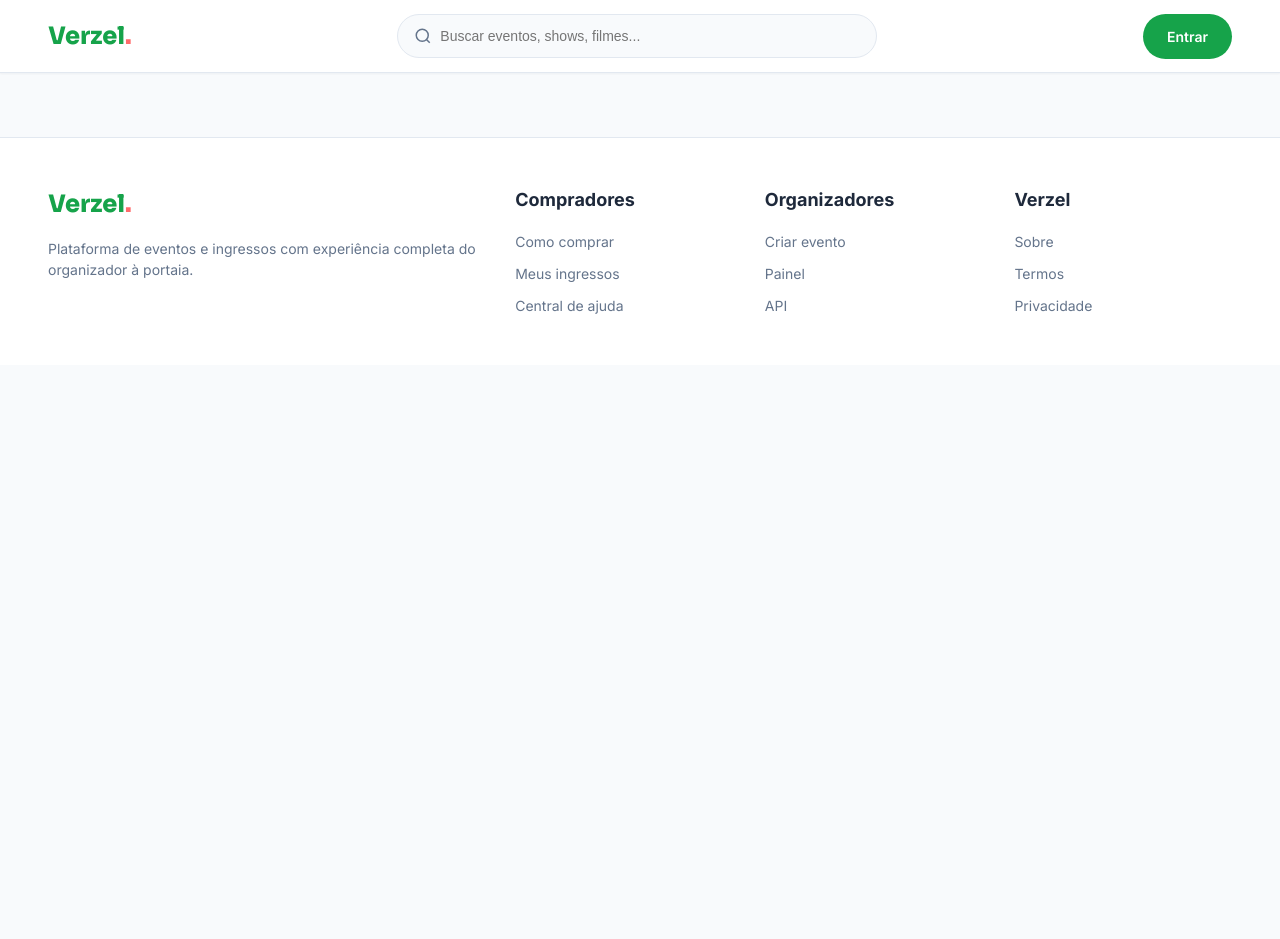
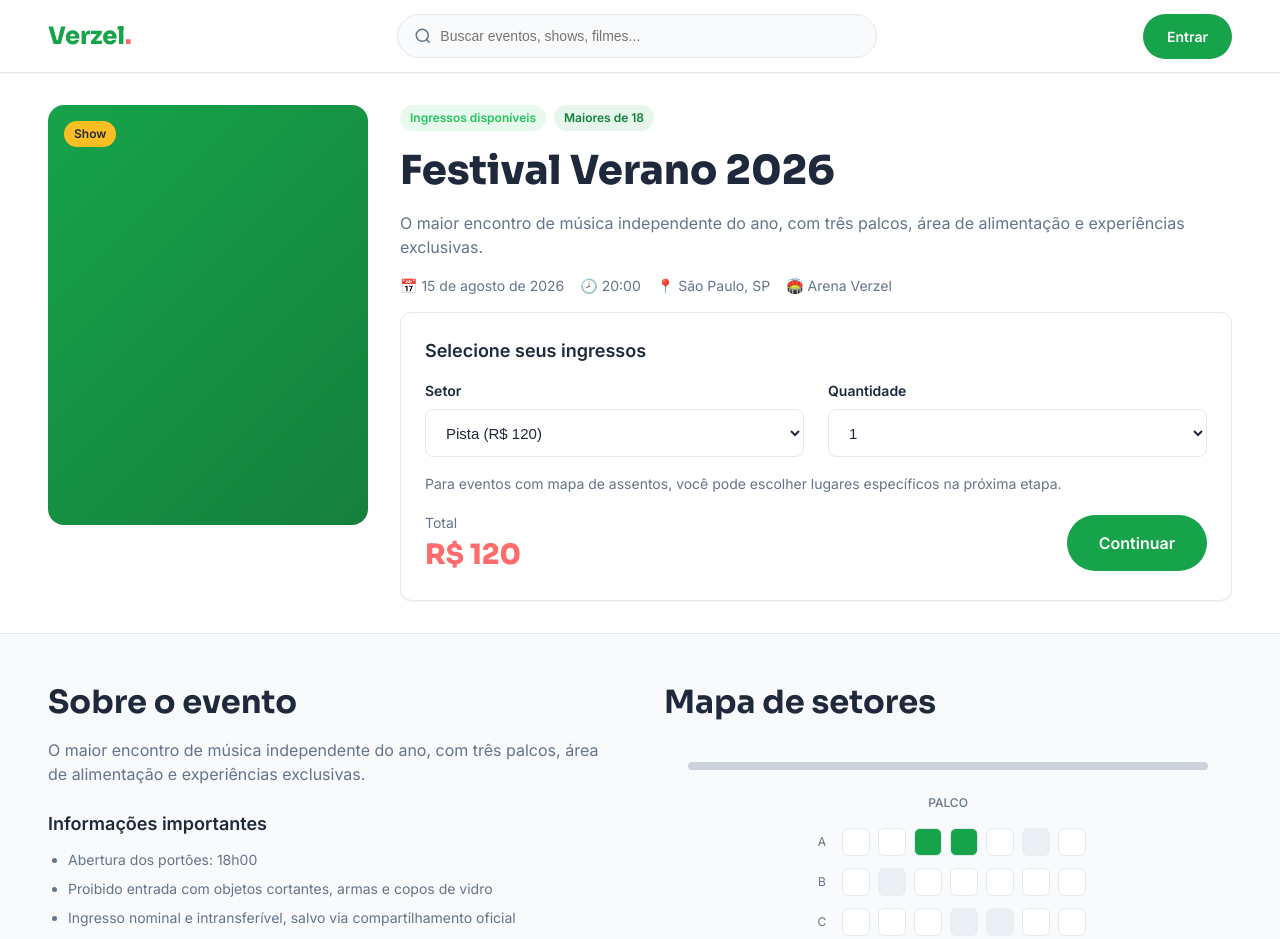
Before and after one commit to luizmatheusgaal/teste-raizen-frontend, a React app in the folder frontend/: page /eventos/1 in a window 1280 px wide. Shown: the top 939 px of the page. Before the commit the page ends 800 px from the top, so only its background shows below. Built offline with nearby package versions, Linux system fonts and the light colour scheme; the HTML template or start-up script is replaced by a standard one.

Commit message:
feat(event-detail): add event detail page with seat selection
Create the event detail view with poster, metadata, sector and
quantity selector, price calculation and an interactive seat map.

```diff
--- a/frontend/src/App.jsx
+++ b/frontend/src/App.jsx
@@ -2,6 +2,7 @@ import { BrowserRouter, Routes, Route } from 'react-router-dom';
 import Layout from './components/Layout';
 import Home from './pages/Home';
 import Login from './pages/Login';
+import EventDetail from './pages/EventDetail';
 
 export default function App() {
   return (
@@ -10,6 +11,7 @@ export default function App() {
         <Routes>
           <Route path="/" element={<Home />} />
           <Route path="/login" element={<Login />} />
+          <Route path="/eventos/:id" element={<EventDetail />} />
         </Routes>
       </Layout>
     </BrowserRouter>
--- /dev/null
+++ b/frontend/src/pages/EventDetail.jsx
@@ -0,0 +1,147 @@
+import { useState } from 'react';
+import { useParams, Link } from 'react-router-dom';
+import { events } from '../data/events';
+
+const SEAT_ROWS = ['A', 'B', 'C'];
+const SEATS_PER_ROW = 7;
+
+export default function EventDetail() {
+  const { id } = useParams();
+  const event = events.find(e => e.id === Number(id)) || events[0];
+  const [sector, setSector] = useState('Pista');
+  const [quantity, setQuantity] = useState(1);
+  const [selectedSeats, setSelectedSeats] = useState(['A3', 'A4']);
+
+  const toggleSeat = (row, col) => {
+    const seatId = `${row}${col}`;
+    if (seatId === 'B2' || seatId === 'A6' || seatId === 'C4' || seatId === 'C5') return;
+    setSelectedSeats(prev =>
+      prev.includes(seatId) ? prev.filter(s => s !== seatId) : [...prev, seatId]
+    );
+  };
+
+  const isOccupied = (row, col) => {
+    const seatId = `${row}${col}`;
+    return ['B2', 'A6', 'C4', 'C5'].includes(seatId);
+  };
+
+  const isSelected = (row, col) => selectedSeats.includes(`${row}${col}`);
+
+  const price = sector === 'Pista' ? event.price : sector === 'Camarote' ? event.price * 2.33 : event.price * 3.75;
+  const total = price * quantity;
+
+  return (
+    <>
+      <section className="event-hero" style={{ padding: '32px 0', background: 'var(--color-surface)', borderBottom: '1px solid var(--color-border)' }}>
+        <div className="container" style={{ display: 'grid', gridTemplateColumns: '320px 1fr', gap: '32px', alignItems: 'start' }}>
+          <div className="card-image" style={{ background: event.gradient, borderRadius: '16px', minHeight: '420px' }}>
+            <span className="badge badge-accent" style={{ top: '16px', left: '16px' }}>{event.category}</span>
+          </div>
+          <div style={{ display: 'flex', flexDirection: 'column', gap: '16px' }}>
+            <div className="flex gap-2" style={{ flexWrap: 'wrap' }}>
+              <span className="badge badge-success">Ingressos disponíveis</span>
+              <span className="badge badge-primary">Maiores de 18</span>
+            </div>
+            <h1>{event.title}</h1>
+            <p className="text-muted">{event.description}</p>
+            <div className="flex gap-4" style={{ flexWrap: 'wrap', color: 'var(--color-text-muted)', fontSize: '14px' }}>
+              <span>📅 {event.fullDate}</span>
+              <span>🕗 {event.time}</span>
+              <span>📍 {event.location}</span>
+              <span>🏟️ {event.venue}</span>
+            </div>
+
+            <div className="card" style={{ padding: '24px' }}>
+              <h4 style={{ marginBottom: '16px' }}>Selecione seus ingressos</h4>
+              <div className="grid grid-2" style={{ marginBottom: '16px' }}>
+                <div className="form-group" style={{ margin: 0 }}>
+                  <label className="form-label">Setor</label>
+                  <select className="form-select" value={sector} onChange={(e) => setSector(e.target.value)}>
+                    <option value="Pista">Pista (R$ {event.price})</option>
+                    <option value="Camarote">Camarote (R$ {Math.round(event.price * 2.33)})</option>
+                    <option value="VIP">VIP (R$ {Math.round(event.price * 3.75)})</option>
+                  </select>
+                </div>
+                <div className="form-group" style={{ margin: 0 }}>
+                  <label className="form-label">Quantidade</label>
+                  <select className="form-select" value={quantity} onChange={(e) => setQuantity(Number(e.target.value))}>
+                    {[1, 2, 3, 4].map(n => <option key={n} value={n}>{n}</option>)}
+                  </select>
+                </div>
+              </div>
+              <p className="text-sm text-muted" style={{ marginBottom: '16px' }}>
+                Para eventos com mapa de assentos, você pode escolher lugares específicos na próxima etapa.
+              </p>
+              <div className="flex justify-between items-center">
+                <div>
+                  <span className="text-muted text-sm">Total</span>
+                  <div className="price">R$ {total}</div>
+                </div>
+                <Link to="/checkout" className="btn btn-primary btn-lg">Continuar</Link>
+              </div>
+            </div>
+          </div>
+        </div>
+      </section>
+
+      <section className="section">
+        <div className="container">
+          <div className="grid grid-2" style={{ gap: '48px' }}>
+            <div>
+              <h2 style={{ marginBottom: '16px' }}>Sobre o evento</h2>
+              <p className="text-muted" style={{ marginBottom: '16px' }}>{event.description}</p>
+              {event.info && (
+                <>
+                  <h4 style={{ margin: '24px 0 12px' }}>Informações importantes</h4>
+                  <ul className="text-muted text-sm" style={{ paddingLeft: '20px', display: 'flex', flexDirection: 'column', gap: '8px' }}>
+                    {event.info.map((item, i) => <li key={i}>{item}</li>)}
+                  </ul>
+                </>
+              )}
+            </div>
+            <div>
+              <h2 style={{ marginBottom: '16px' }}>Mapa de setores</h2>
+              <div style={{ background: 'var(--color-background)', borderRadius: '12px', padding: '24px' }}>
+                <div style={{ height: '8px', background: 'var(--color-text-muted)', borderRadius: '4px', marginBottom: '24px', opacity: 0.3 }}></div>
+                <div style={{ textAlign: 'center', marginBottom: '16px' }} className="text-xs text-muted">PALCO</div>
+                {SEAT_ROWS.map(row => (
+                  <div key={row} style={{ display: 'flex', alignItems: 'center', justifyContent: 'center', gap: '8px', marginBottom: '12px' }}>
+                    <span style={{ width: '24px', textAlign: 'center', fontSize: '12px', color: 'var(--color-text-muted)' }}>{row}</span>
+                    {Array.from({ length: SEATS_PER_ROW }, (_, i) => i + 1).map(col => {
+                      const occupied = isOccupied(row, col);
+                      const selected = isSelected(row, col);
+                      return (
+                        <button
+                          key={col}
+                          type="button"
+                          disabled={occupied}
+                          onClick={() => toggleSeat(row, col)}
+                          style={{
+                            width: '28px', height: '28px', borderRadius: '6px', border: '1px solid var(--color-border)',
+                            background: occupied ? 'var(--color-border)' : selected ? 'var(--color-primary)' : 'var(--color-surface)',
+                            cursor: occupied ? 'not-allowed' : 'pointer', opacity: occupied ? 0.6 : 1
+                          }}
+                        />
+                      );
+                    })}
+                  </div>
+                ))}
+                <div style={{ display: 'flex', justifyContent: 'center', gap: '24px', marginTop: '24px' }} className="text-xs">
+                  <span className="flex items-center gap-2">
+                    <span style={{ width: '16px', height: '16px', borderRadius: '4px', border: '1px solid var(--color-border)', display: 'inline-block', background: 'var(--color-surface)' }}></span> Disponível
+                  </span>
+                  <span className="flex items-center gap-2">
+                    <span style={{ width: '16px', height: '16px', borderRadius: '4px', border: '1px solid var(--color-border)', display: 'inline-block', background: 'var(--color-primary)' }}></span> Selecionado
+                  </span>
+                  <span className="flex items-center gap-2">
+                    <span style={{ width: '16px', height: '16px', borderRadius: '4px', border: '1px solid var(--color-border)', display: 'inline-block', background: 'var(--color-border)' }}></span> Ocupado
+                  </span>
+                </div>
+              </div>
+            </div>
+          </div>
+        </div>
+      </section>
+    </>
+  );
+}
```
